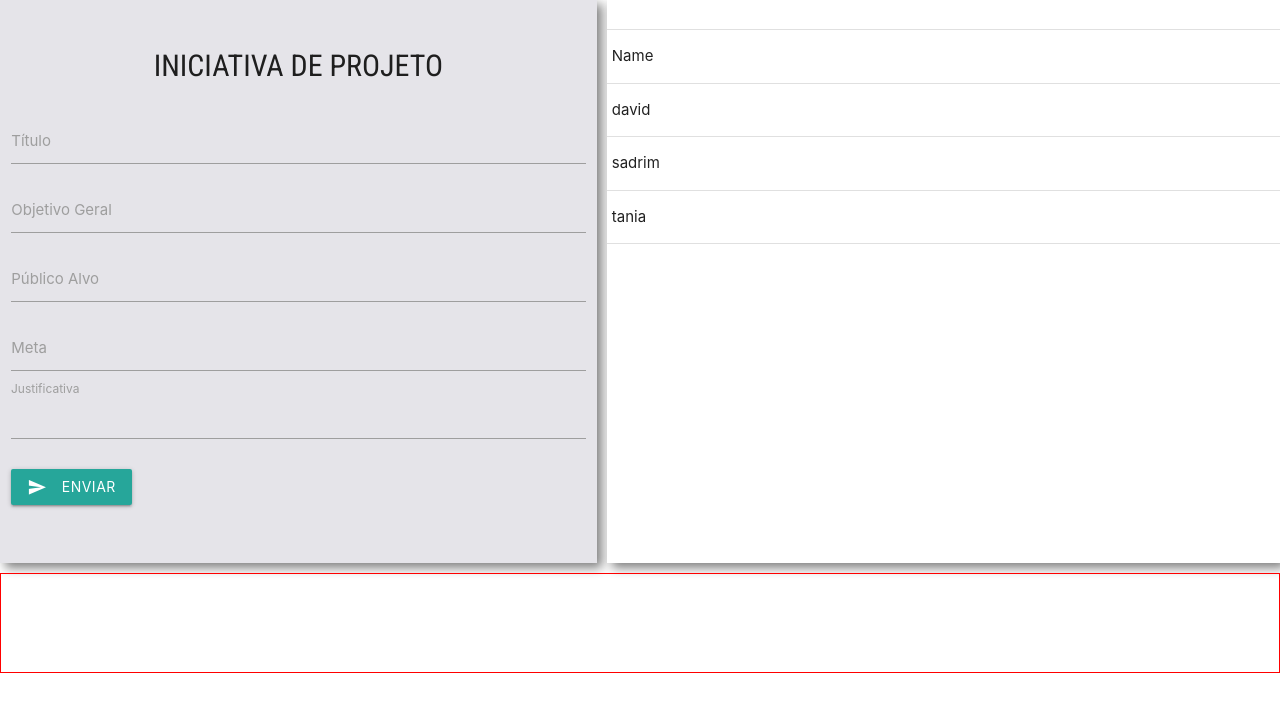
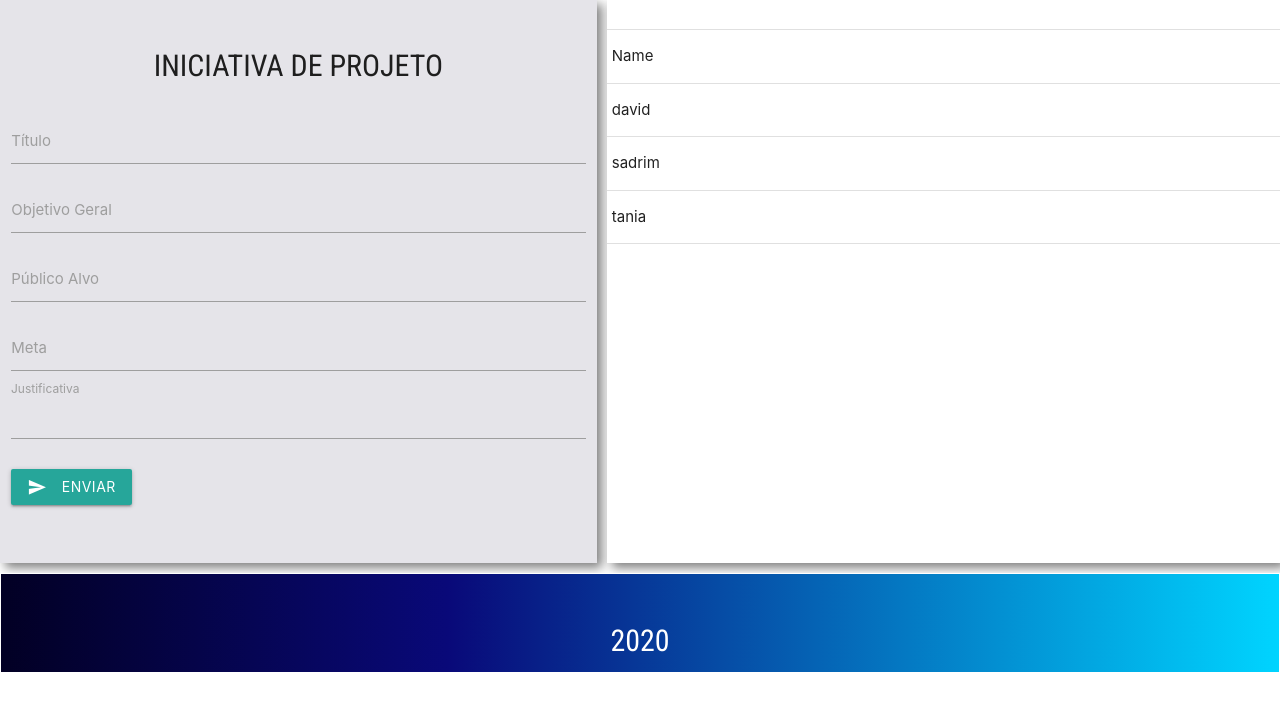
Before and after one commit to david81brs/protonic-pack, a Flask app: page / in a window 1280 px wide. Shown: the part 89-800 px from the top of the page. Run offline with Flask 2, Linux system fonts and the light colour scheme.

Commit message:
foot text and gradient

```diff
--- a/static/css/proto.css
+++ b/static/css/proto.css
@@ -29,9 +29,12 @@
 }
 
 #down-footer {
-  border: 1px solid red;
+  border: 1px solid white;
   grid-area:footer;
+  background: rgb(2,0,36);
+  background: linear-gradient(90deg, rgba(2,0,36,1) 0%, rgba(9,9,121,1) 35%, rgba(0,212,255,1) 100%);;
   height:100px;
+  color:white;
 }
 h2 {
   font-family: "Open Sans Condensed", sans-serif;
--- a/templates/iniciativa.html
+++ b/templates/iniciativa.html
@@ -85,7 +85,7 @@
 
             </main>
             <footer id="down-footer">
-
+                <h2>2020</h2>
             </footer>
 
         </div>
```
